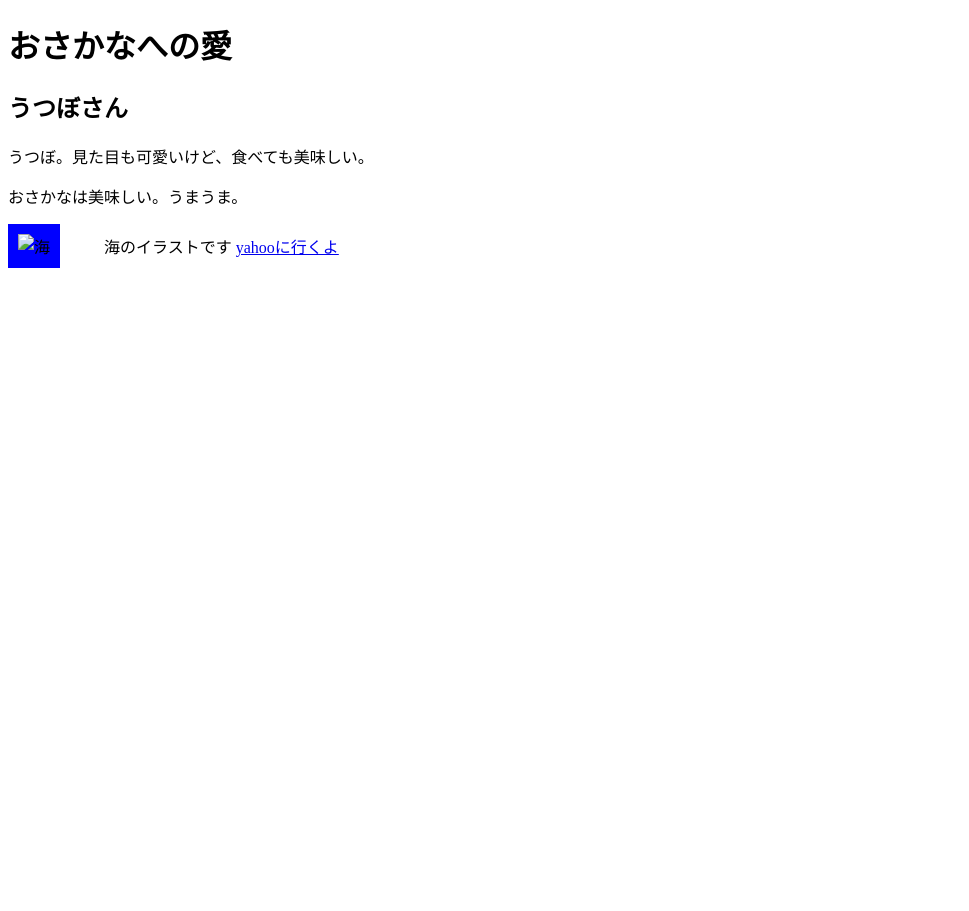
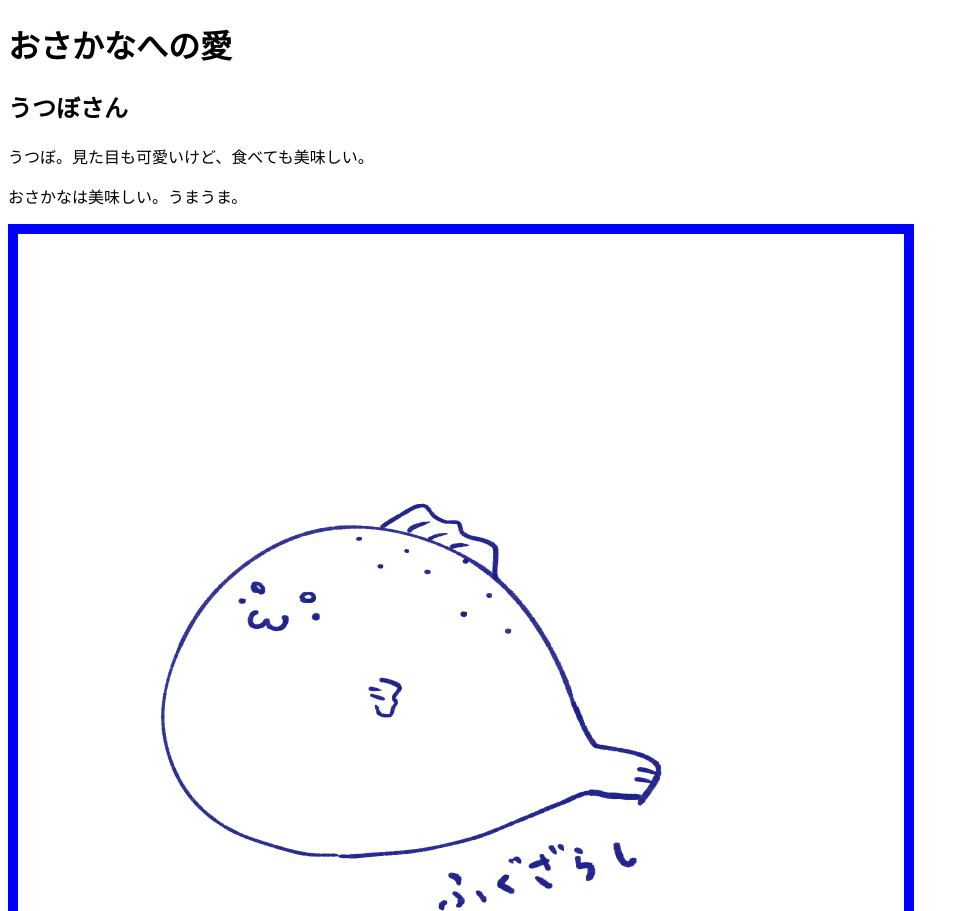
Before and after one commit to Nanamofu/NanaHP, a plain HTML site: page index.html in a window 1280 px wide. Shown: the top 911 px of the page, without its empty margins (0-969 px from the left). Before the commit the page ends 800 px from the top, so only its background shows below. Drawn offline with Linux system fonts and the light colour scheme.

Commit message:
Update index.html

```diff
--- a/index.html
+++ b/index.html
@@ -11,7 +11,7 @@
 
 <div>
 <p>おさかなは美味しい。うまうま。</p>
-<img src="https://github.com/Nanamofu/NanaHP/blob/main/style.css"alt="海">
+<img src="https://github.com/Nanamofu/NanaHP/blob/main/2022.08.07ラクガキ.jpg"alt="海">
 <span>海のイラストです</span>
 <a href="https://yahoo.co.jp">yahooに行くよ</a>
 </div>
```
